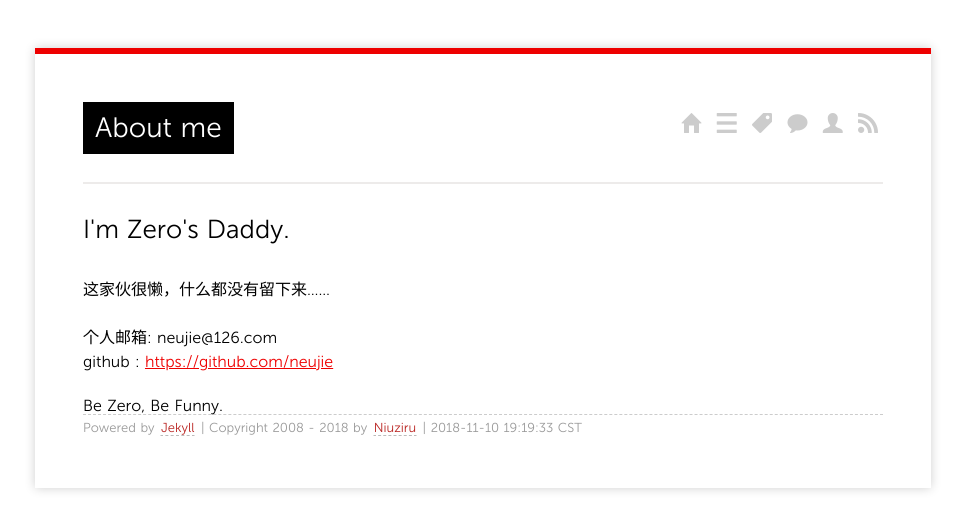
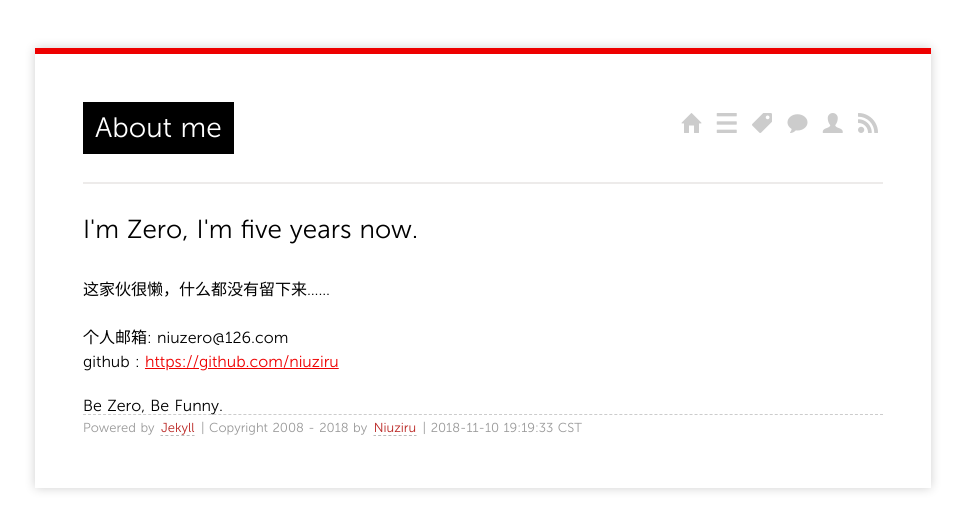
Before and after one commit to niuziru/niuziru.github.io, a Jekyll site: the page built from about/index.md, in a window 1280 px wide. Shown: the top 530 px of the page, without its empty margins (157-1122 px from the left). Built offline with Jekyll 4.4.1, drawn with Linux system fonts in a browser that asks for light colours.

Commit message:
为儿开首博，为儿庆生

```diff
--- a/about/index.md
+++ b/about/index.md
@@ -4,9 +4,9 @@ layout: page
 comments: yes
 ---
 
-## `I'm Zero's Daddy.`
+## `I'm Zero, I'm five years now.`
 
 这家伙很懒，什么都没有留下来......
 
-个人邮箱: neujie@126.com
-github : [https://github.com/neujie](https://github.com/neujie)
+个人邮箱: niuzero@126.com
+github : [https://github.com/niuziru](https://github.com/niuziru)
--- a/feed/index.html
+++ b/feed/index.html
@@ -10,7 +10,7 @@
     <link href="{{ site.url }}/feed/" rel="self" />
     <link href="https://niuziru.cn" />
     <lastBuildDate>{{ site.time | date_to_xmlschema }}</lastBuildDate>
-    <webMaster>neujie@126.com</webMaster>
+    <webMaster>niuzero@126.com</webMaster>
     {% for post in site.posts limit:10 %}
     <item>
       <title>{{ post.title | xml_escape }}</title>
```
Also changed, not shown: 404.md (+1 -1 lines).
